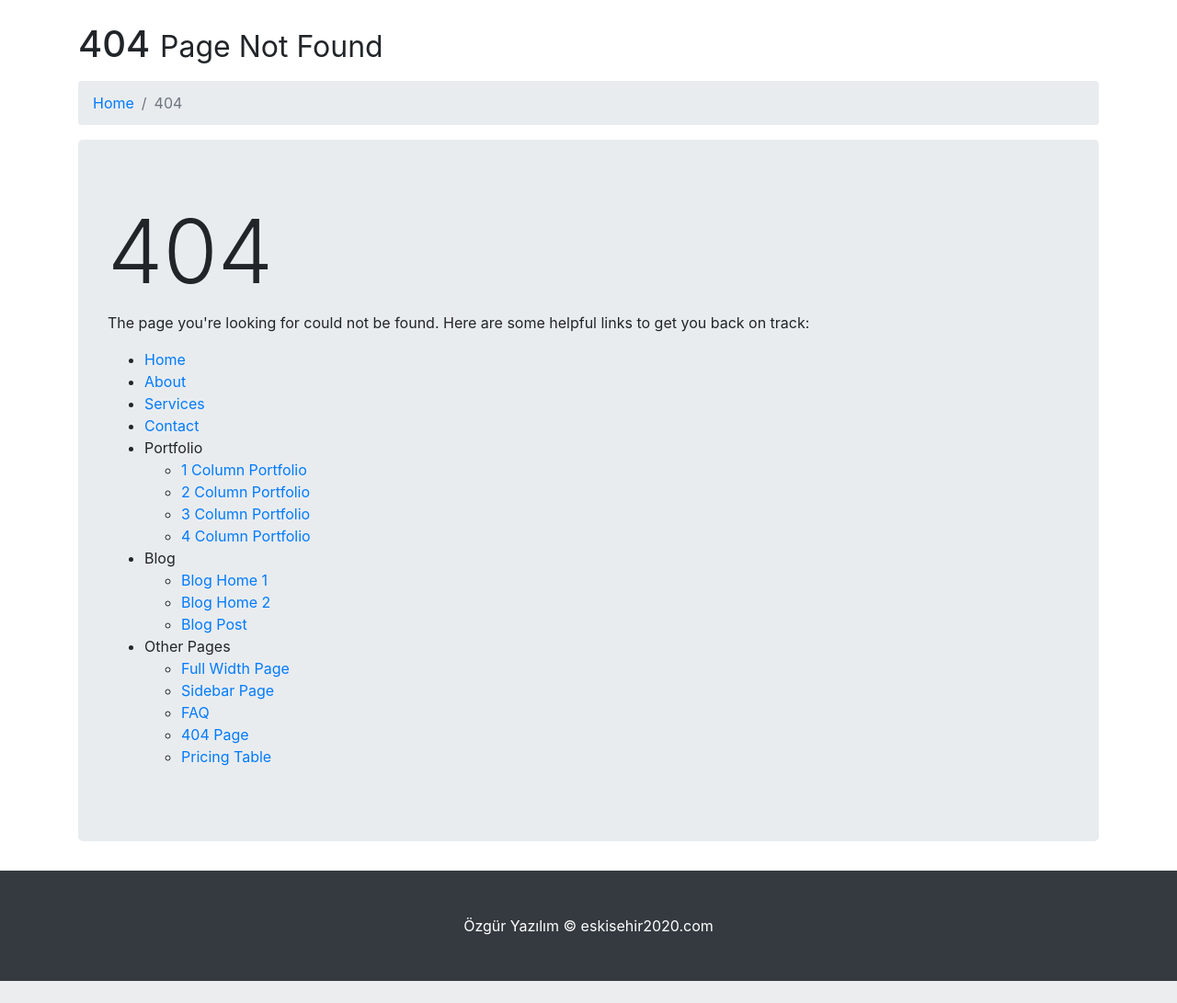
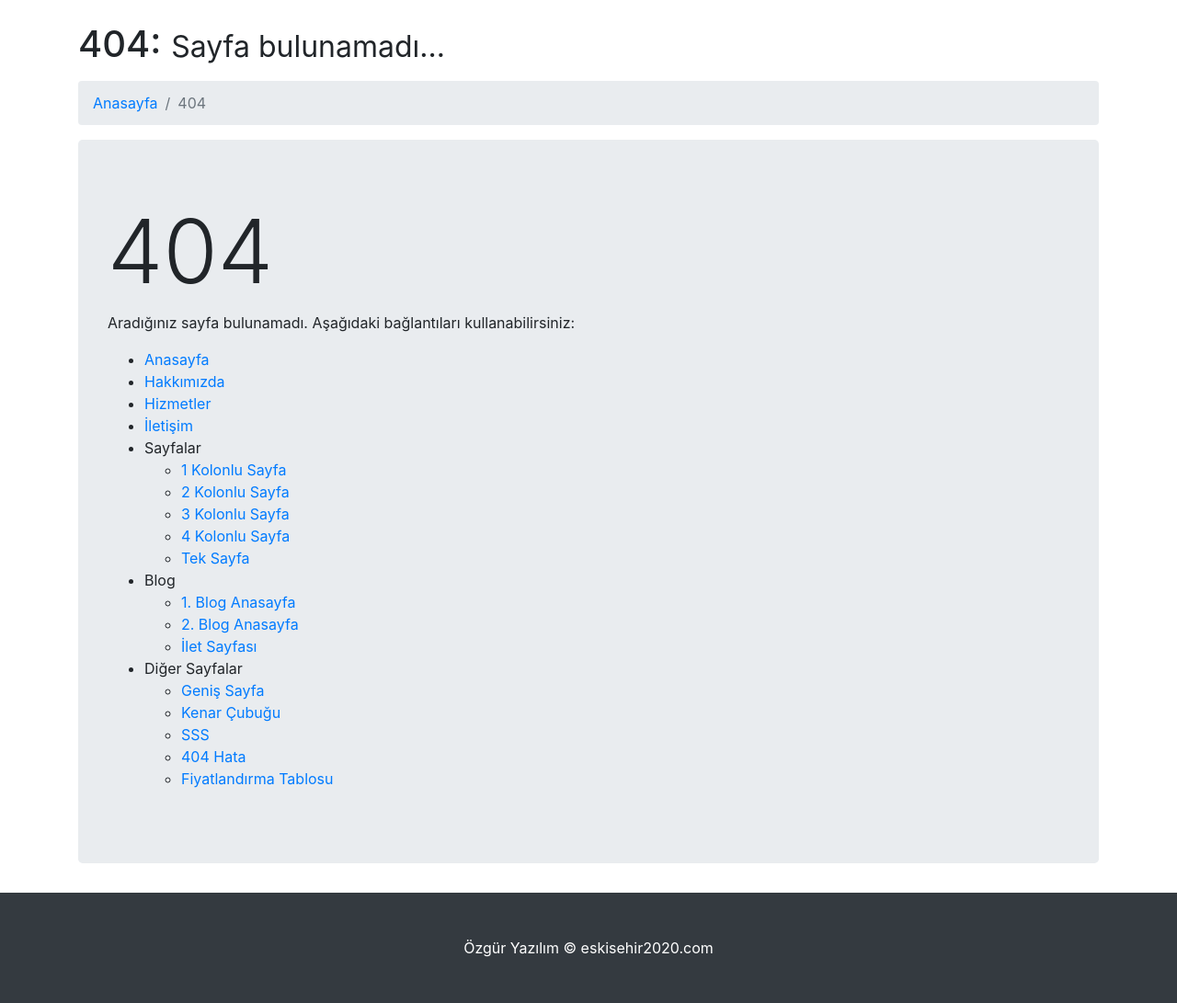
Before and after one commit to nuriakman/eskisehir-2020, a PHP site: page /404 in a window 1280 px wide. Shown: the part 56-1147 px from the top of the page at 92% size. Before the commit the page ends 1123 px from the top, so only its background shows below. Run offline with PHP 8.4, Linux system fonts and the light colour scheme.

Commit message:
404 sayfasıyla beraber bazı sayfa isimleri değiştirildi.

```diff
--- a/404.php
+++ b/404.php
@@ -3,47 +3,50 @@
   <div class="container">
 
     <!-- Page Heading/Breadcrumbs -->
-    <h1 class="mt-4 mb-3">404
-      <small>Page Not Found</small>
+    <h1 class="mt-4 mb-3">404:
+      <small>Sayfa bulunamadı...</small>
     </h1>
 
     <ol class="breadcrumb">
       <li class="breadcrumb-item">
-        <a href="index.html">Home</a>
+        <a href="index.html">Anasayfa</a>
       </li>
       <li class="breadcrumb-item active">404</li>
     </ol>
 
     <div class="jumbotron">
       <h1 class="display-1">404</h1>
-      <p>The page you're looking for could not be found. Here are some helpful links to get you back on track:</p>
+      <p>Aradığınız sayfa bulunamadı. Aşağıdaki bağlantıları kullanabilirsiniz:</p>
       <ul>
         <li>
-          <a href="index.html">Home</a>
+          <a href="anasayfa">Anasayfa</a>
         </li>
         <li>
-          <a href="about.html">About</a>
+          <a href="hakkimizda">Hakkımızda</a>
         </li>
         <li>
-          <a href="services.html">Services</a>
+          <a href="hizmetler">Hizmetler</a>
         </li>
         <li>
-          <a href="contact.html">Contact</a>
+          <a href="iletisim">İletişim</a>
         </li>
         <li>
-          Portfolio
+          Sayfalar
           <ul>
             <li>
-              <a href="portfolio-1-col.html">1 Column Portfolio</a>
+              <a href="1-kolonlu-sayfa">1 Kolonlu Sayfa</a>
             </li>
             <li>
-              <a href="portfolio-2-col.html">2 Column Portfolio</a>
+              <a href="2-kolonlu-sayfa">2 Kolonlu Sayfa</a>
             </li>
             <li>
-              <a href="portfolio-3-col.html">3 Column Portfolio</a>
+              <a href="3-kolonlu-sayfa">3 Kolonlu Sayfa</a>
             </li>
             <li>
-              <a href="portfolio-4-col.html">4 Column Portfolio</a>
+              <a href="4-kolonlu-sayfa">4 Kolonlu Sayfa</a>
+            </li>
+            <li>
+              <a href="tek-sayfa">Tek Sayfa</a>
             </li>
           </ul>
         </li>
@@ -51,39 +54,38 @@
           Blog
           <ul>
             <li>
-              <a href="blog-home-1.html">Blog Home 1</a>
+              <a href="1.-blog-anasayfa">1. Blog Anasayfa</a>
             </li>
             <li>
-              <a href="blog-home-2.html">Blog Home 2</a>
+              <a href="2.-blog-anasayfa">2. Blog Anasayfa</a>
             </li>
             <li>
-              <a href="blog-post.html">Blog Post</a>
+              <a href="ilet-sayfasi">İlet Sayfası</a>
             </li>
           </ul>
         </li>
         <li>
-          Other Pages
+          Diğer Sayfalar
           <ul>
             <li>
-              <a href="full-width-page.html">Full Width Page</a>
+              <a href="genis-sayfa">Geniş Sayfa</a>
             </li>
             <li>
-              <a href="sidebar.html">Sidebar Page</a>
+              <a href="kenar-cubugu">Kenar Çubuğu</a>
             </li>
             <li>
-              <a href="faq.html">FAQ</a>
+              <a href="sik-sorulan-sorular">SSS</a>
             </li>
             <li>
-              <a href="404.html">404 Page</a>
+              <a href="404">404 Hata</a>
             </li>
             <li>
-              <a href="pricing-table.html">Pricing Table</a>
+              <a href="fiyatlandirma-tablosu">Fiyatlandırma Tablosu</a>
             </li>
           </ul>
         </li>
       </ul>
     </div>
     <!-- /.jumbotron -->
-
   </div>
   <!-- /.container -->
--- a/inc/inc.header.php
+++ b/inc/inc.header.php
@@ -47,10 +47,10 @@
               Sayfalar
             </a>
             <div class="dropdown-menu dropdown-menu-right" aria-labelledby="navbarDropdownPortfolio">
-              <a class="dropdown-item <?php if($sayfa == '1-kolon-sayfa'){echo 'active';} ?>" href="<?= seo('1 kolon sayfa'); ?>">1 Kolonlu Sayfa</a>
-              <a class="dropdown-item <?php if($sayfa == '2-kolon-sayfa'){echo 'active';} ?>" href="<?= seo('2 kolon sayfa'); ?>">2 Kolonlu Sayfa</a>
-              <a class="dropdown-item <?php if($sayfa == '3-kolon-sayfa'){echo 'active';} ?>" href="<?= seo('3 kolon sayfa'); ?>">3 Kolonlu Sayfa</a>
-              <a class="dropdown-item <?php if($sayfa == '4-kolon-sayfa'){echo 'active';} ?>" href="<?= seo('4 kolon sayfa'); ?>">4 Kolonlu Sayfa</a>
+              <a class="dropdown-item <?php if($sayfa == '1-kolon-sayfa'){echo 'active';} ?>" href="<?= seo('1 kolonlu sayfa'); ?>">1 Kolonlu Sayfa</a>
+              <a class="dropdown-item <?php if($sayfa == '2-kolon-sayfa'){echo 'active';} ?>" href="<?= seo('2 kolonlu sayfa'); ?>">2 Kolonlu Sayfa</a>
+              <a class="dropdown-item <?php if($sayfa == '3-kolon-sayfa'){echo 'active';} ?>" href="<?= seo('3 kolonlu sayfa'); ?>">3 Kolonlu Sayfa</a>
+              <a class="dropdown-item <?php if($sayfa == '4-kolon-sayfa'){echo 'active';} ?>" href="<?= seo('4 kolonlu sayfa'); ?>">4 Kolonlu Sayfa</a>
               <a class="dropdown-item <?php if($sayfa == 'tek-sayfa'){echo 'active';} ?>"     href="<?= seo('tek sayfa'); ?>">Tek Sayfa</a>
             </div>
           </li>
@@ -72,7 +72,7 @@
               <a class="dropdown-item <?php if($sayfa == 'genis-sayfa'){echo 'active';} ?>" href="<?= seo('genis sayfa'); ?>">Geniş Sayfa</a>
               <a class="dropdown-item <?php if($sayfa == 'kenar-cubugu'){echo 'active';} ?>" href="<?= seo('kenar cubugu'); ?>">Kenar Çubuğu</a>
               <a class="dropdown-item <?php if($sayfa == 'sik-sorulan-sorular'){echo 'active';} ?>" href="<?= seo('sik sorulan sorular'); ?>">SSS</a>
-              <a class="dropdown-item <?php if($sayfa == '404'){echo 'active';} ?>" href="<?= seo('404'); ?>">404</a>
+              <a class="dropdown-item <?php if($sayfa == '404'){echo 'active';} ?>" href="<?= seo('404'); ?>">404 Hata</a>
               <a class="dropdown-item <?php if($sayfa == 'fiyatlandirma-tablosu'){echo 'active';} ?>" href="<?= seo('fiyatlandirma tablosu'); ?>">Fiyatlandırma Tablosu</a>
             </div>
           </li>
--- a/index.php
+++ b/index.php
@@ -28,20 +28,20 @@
       include 'iletisim.php';
       break;
 
-    case '1-kolon-sayfa':
-      include '1-kolon-sayfa.php';
+    case '1-kolonlu-sayfa':
+      include '1-kolonlu-sayfa.php';
       break;
 
-    case '2-kolon-sayfa':
-      include '2-kolon-sayfa.php';
+    case '2-kolonlu-sayfa':
+      include '2-kolonlu-sayfa.php';
       break;
 
-    case '3-kolon-sayfa':
-      include '3-kolon-sayfa.php';
+    case '3-kolonlu-sayfa':
+      include '3-kolonlu-sayfa.php';
       break;
 
-    case '4-kolon-sayfa':
-      include '4-kolon-sayfa.php';
+    case '4-kolonlu-sayfa':
+      include '4-kolonlu-sayfa.php';
       break;
 
     case 'tek-sayfa':
```
Also changed, not shown: 1-kolonlu-sayfa.php (renamed from 1-kolon-sayfa.php), 2-kolonlu-sayfa.php (renamed from 2-kolon-sayfa.php), 3-kolonlu-sayfa.php (renamed from 3-kolon-sayfa.php), 4-kolonlu-sayfa.php (renamed from 4-kolon-sayfa.php).
